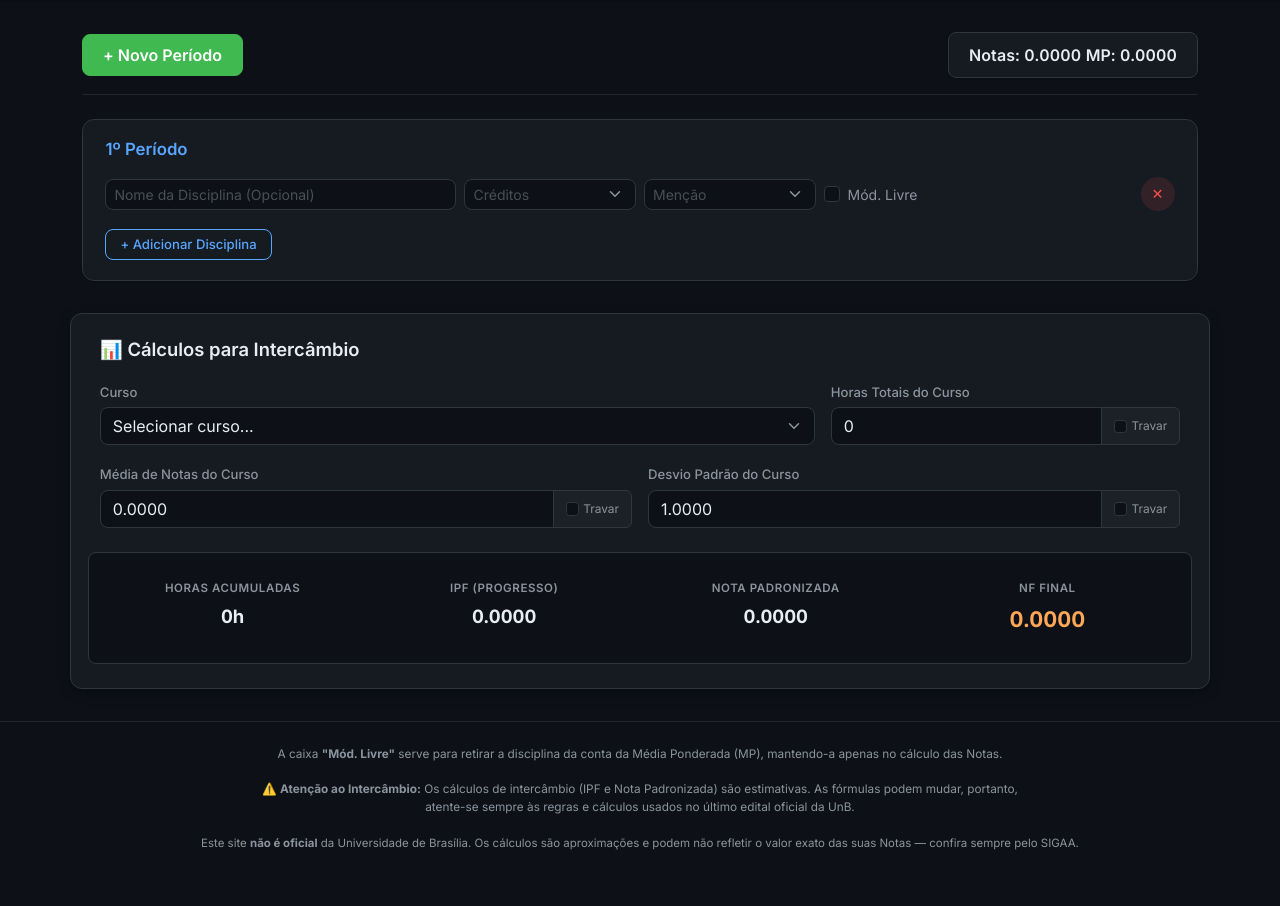
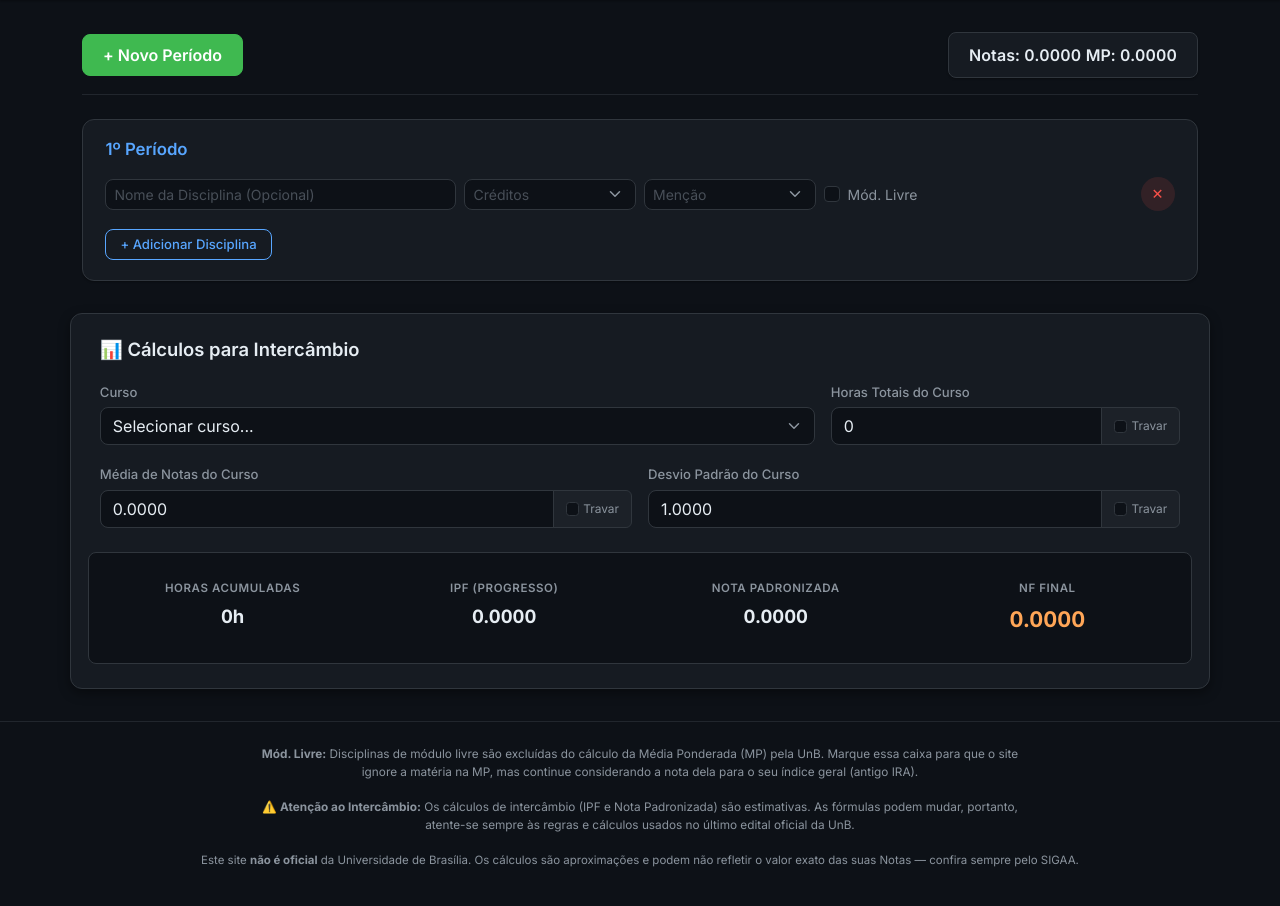
Before and after one commit to diegolxxz/trajetoria-unb, a plain HTML site: page index.html in a window 1280 px wide. Shown: the part 70-976 px from the top of the page. Drawn offline with nearby package versions, Linux system fonts and the light colour scheme; no server answers.

Commit message:
docs: melhorar explicacao do modulo livre

```diff
--- a/index.html
+++ b/index.html
@@ -118,7 +118,7 @@
 
     <footer class="text-center py-4">
         <div class="container mb-3" style="max-width: 800px; color: var(--text-secondary); font-size: 0.9em;">
-            A caixa <strong>"Mód. Livre"</strong> serve para retirar a disciplina da conta da Média Ponderada (MP), mantendo-a apenas no cálculo das Notas.
+            <strong>Mód. Livre:</strong> Disciplinas de módulo livre são excluídas do cálculo da Média Ponderada (MP) pela UnB. Marque essa caixa para que o site ignore a matéria na MP, mas continue considerando a nota dela para o seu índice geral (antigo IRA).
             <br><br>
             ⚠️ <strong>Atenção ao Intercâmbio:</strong> Os cálculos de intercâmbio (IPF e Nota Padronizada) são estimativas. As fórmulas podem mudar, portanto, atente-se sempre às regras e cálculos usados no último edital oficial da UnB.
         </div>
```
